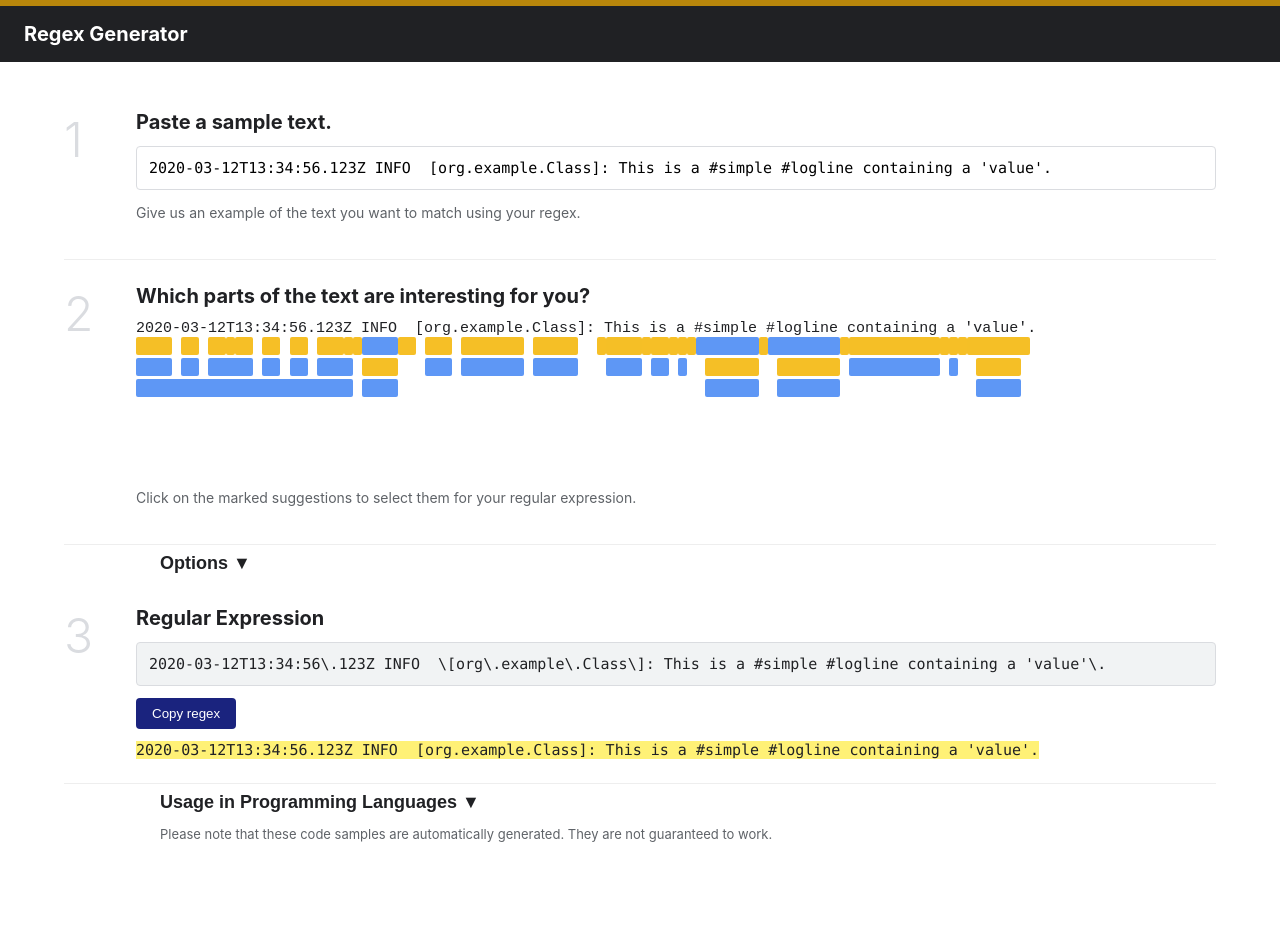
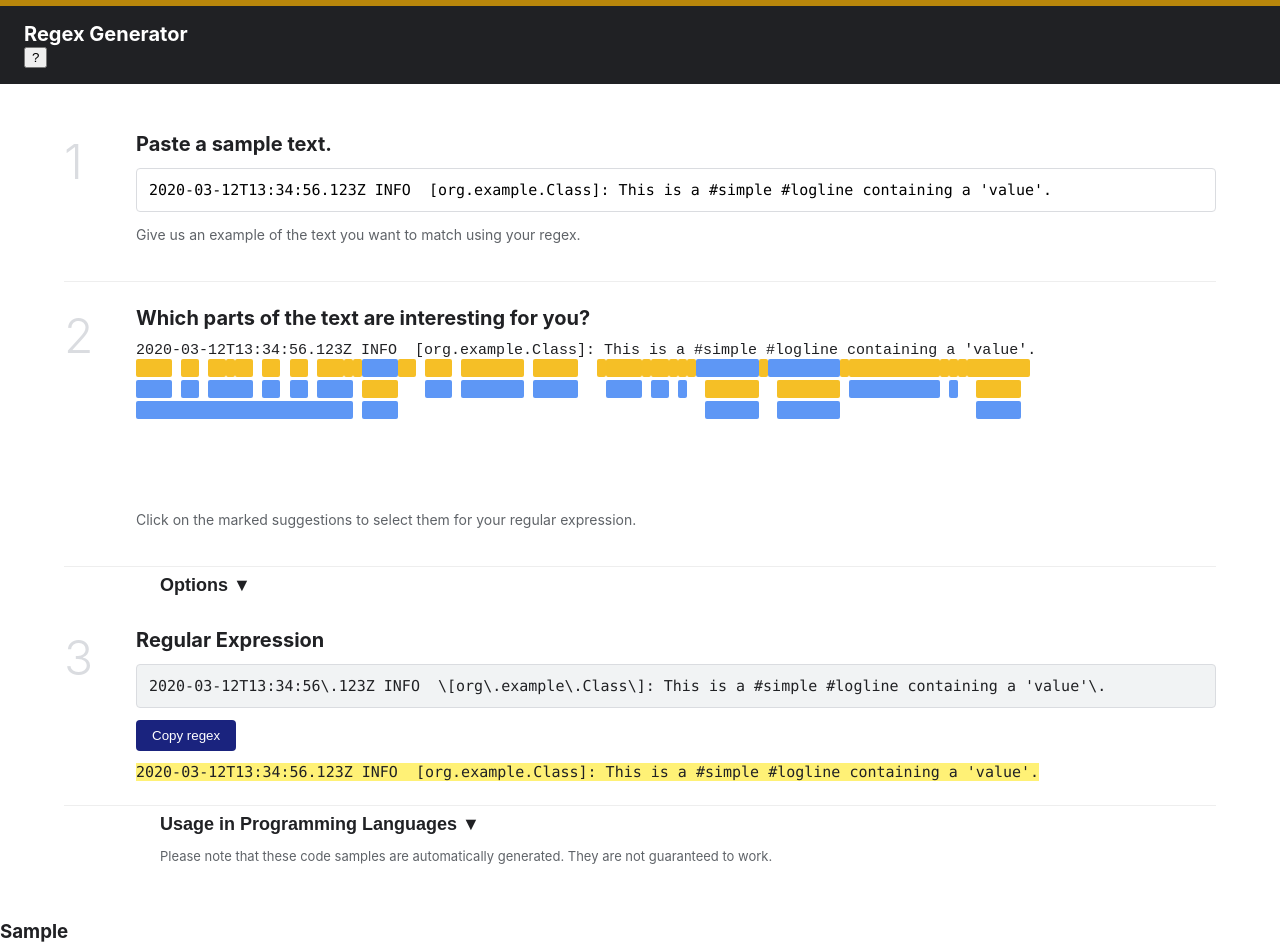
Before and after one commit to helmedeiros/regex-generator, a React app: page / in a window 1280 px wide. Shown: the top 952 px of the page. Before the commit the page ends 879 px from the top, so only its background shows below. Built offline with nearby package versions, Linux system fonts and the light colour scheme.

Commit message:
feat: start the tour on load

```diff
--- a/src/app/App.tsx
+++ b/src/app/App.tsx
@@ -6,6 +6,7 @@ import { RegexPreview } from "../components/RegexPreview";
 import { SampleInput } from "../components/SampleInput";
 import { Step } from "../components/Step";
 import { Suggestions } from "../components/Suggestions";
+import { Tour } from "../components/Tour";
 import { recognize } from "../recognizers/recognize";
 import { findMatches } from "../regex/findMatches";
 import { Match } from "../regex/match";
@@ -15,15 +16,22 @@ import { layoutSuggestions, SuggestionBox } from "../suggestions/layout";
 import { copyText } from "./copyText";
 import { defaultSample } from "./defaultSample";
 import { toggleSelection } from "./selection";
+import { tourSteps } from "./tour";
 
 export interface AppState {
   sample: string;
   selected: Match[];
   options: RegexOptions;
+  tourOpen: boolean;
 }
 
 export class App extends React.Component<{}, AppState> {
-  public state: AppState = { sample: defaultSample, selected: [], options: defaultOptions };
+  public state: AppState = {
+    sample: defaultSample,
+    selected: [],
+    options: defaultOptions,
+    tourOpen: true
+  };
 
   public render() {
     const boxes = layoutSuggestions(recognize(this.state.sample));
@@ -34,6 +42,9 @@ export class App extends React.Component<{}, AppState> {
       <div className="app">
         <header className="app-header">
           <h1 className="app-title">Regex Generator</h1>
+          <button type="button" className="help-button" onClick={this.handleOpenTour}>
+            ?
+          </button>
         </header>
         <main className="app-steps">
           <Step index={1} title="Paste a sample text.">
@@ -68,6 +79,7 @@ export class App extends React.Component<{}, AppState> {
             </p>
           </div>
         </main>
+        {this.state.tourOpen ? <Tour steps={tourSteps} onClose={this.handleCloseTour} /> : null}
       </div>
     );
   }
@@ -94,4 +106,12 @@ export class App extends React.Component<{}, AppState> {
       this.state.options
     );
   };
+
+  private handleOpenTour = () => {
+    this.setState({ tourOpen: true });
+  };
+
+  private handleCloseTour = () => {
+    this.setState({ tourOpen: false });
+  };
 }
```
Also changed, not shown: 1 other file (tests, documents, lock files or other folders).
